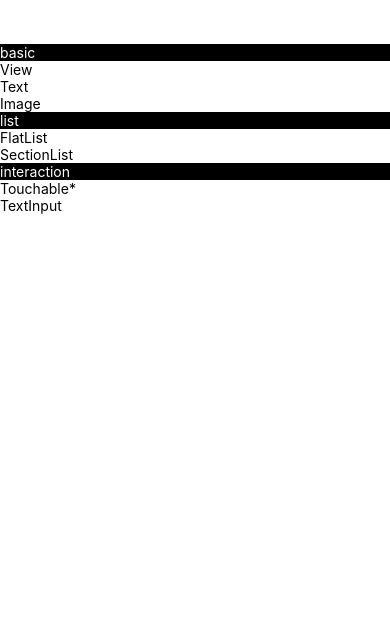
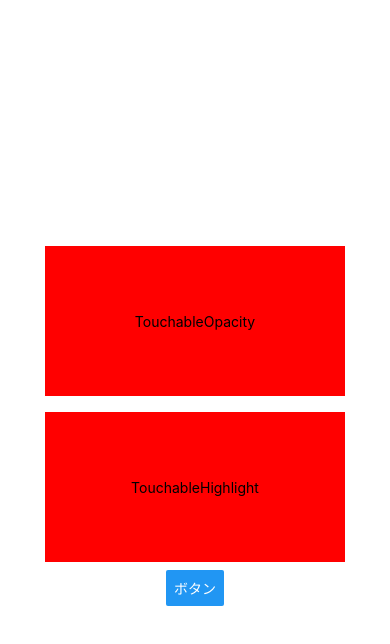
Before and after one commit to ShonoKoga/my-first-rn-app, a React Native app: screen / in a window 390 px wide. Shown: the top 644 px of the page. Built offline with nearby package versions, Linux system fonts and the light colour scheme.

Commit message:
Add Touchable and Button

```diff
--- a/src/App.tsx
+++ b/src/App.tsx
@@ -4,11 +4,12 @@ import {
   // Image,
   // ScrollView,
   // FlatList,
-  SectionList,
+  // SectionList,
+  Touchable,
 } from './components';
 
 const Component = () => {
-  return <SectionList />;
+  return <Touchable />;
 };
 
 export default Component;
--- /dev/null
+++ b/src/components/Touchable/index.tsx
@@ -0,0 +1,54 @@
+import React from 'react';
+import {
+  StyleSheet,
+  Text,
+  TouchableHighlight,
+  TouchableOpacity,
+  View,
+  Button,
+} from 'react-native';
+
+const styles = StyleSheet.create({
+  container: {
+    flex: 1,
+    justifyContent: 'center',
+    alignItems: 'center',
+  },
+  button: {
+    backgroundColor: 'red',
+    width: 300,
+    height: 150,
+    justifyContent: 'center',
+    alignItems: 'center',
+    margin: 8,
+  },
+});
+
+const Component = () => {
+  return (
+    <View style={styles.container}>
+      <TouchableOpacity
+        onPress={() => {
+          console.log('TouchableOpacity');
+        }}
+      >
+        <View style={styles.button}>
+          <Text>TouchableOpacity</Text>
+        </View>
+      </TouchableOpacity>
+      <TouchableHighlight
+        // disabled={true}
+        onPress={() => {
+          console.log('TouchableHighlight');
+        }}
+      >
+        <View style={styles.button}>
+          <Text>TouchableHighlight</Text>
+        </View>
+      </TouchableHighlight>
+      <Button title="ボタン" onPress={() => console.log('Button')}/>
+    </View>
+  );
+};
+
+export default Component;
--- a/src/components/index.ts
+++ b/src/components/index.ts
@@ -3,3 +3,4 @@ export { default as Image } from './Image';
 export { default as ScrollView } from './ScrollView';
 export { default as FlatList } from './FlatList';
 export { default as SectionList } from './SectionList';
+export { default as Touchable } from './Touchable';
```
